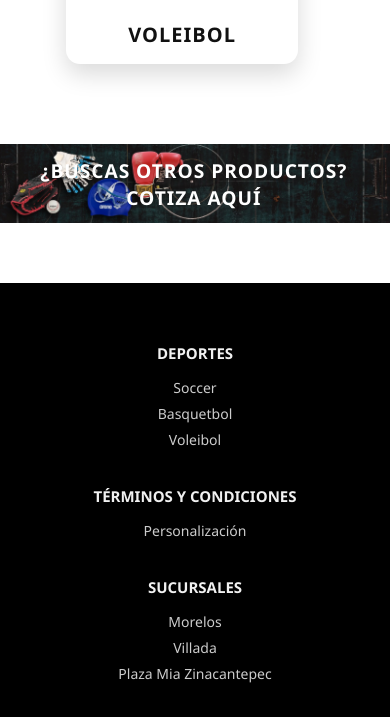
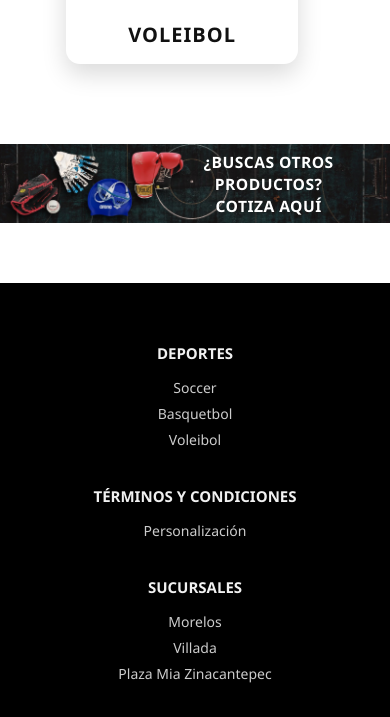
Before and after one commit to SistemasDoxa/pagina-cotizaciones, a plain HTML site: page frontend/index.html in a window 390 px wide. Shown: the part 1667-2384 px from the top of the page. Drawn offline with Linux system fonts and the light colour scheme.

Commit message:
Ajuste de texto en imagen index

```diff
--- a/frontend/styles.css
+++ b/frontend/styles.css
@@ -280,6 +280,10 @@ body {
   margin: 60px auto;
 }
 
+.bottom-banner {
+  overflow: hidden;
+}
+
 /*FOOTER*/
 
 .footer {
@@ -537,7 +541,7 @@ body {
 
     .bottom-banner-cta span {
       color: #FFFFFF;
-      font-size: clamp(1.2rem, 3.5vw, 2.5rem);
+      font-size: clamp(1rem, 2.5vw, 2.5rem);
       font-weight: 800;
       letter-spacing: 0.05em;
       text-transform: uppercase;
@@ -546,10 +550,25 @@ body {
       border-radius: 6px;
       transition: transform 0.2s ease;
       user-select: none;
+      max-width: 45%;
+      word-break: break-word;
     }
 
     .bottom-banner-cta:hover span {
       transform: scale(1.05);
+    }
+
+    @media (max-width: 480px) {
+      .bottom-banner-cta {
+        justify-content: flex-end;
+        padding-right: 5%;
+      }
+      .bottom-banner-cta span {
+        font-size: clamp(0.75rem, 4vw, 1.1rem);
+        max-width: 55%;
+        padding: 0.3em 0.6em;
+        letter-spacing: 0.03em;
+      }
     }
 
     /* Formulario index*/
```
